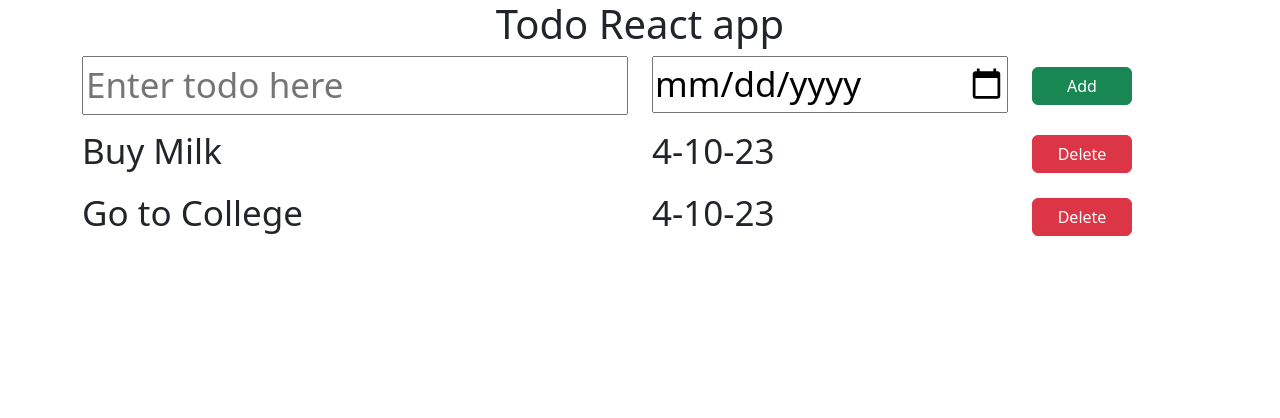
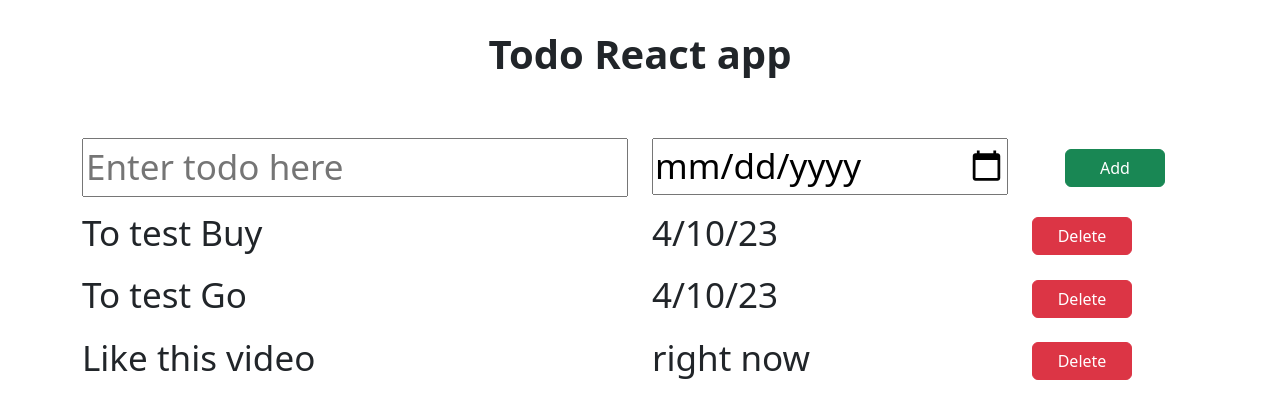
Before and after one commit to Daksh-Badhwar/TodoAppProject, a React (Vite) app: page / in a window 1280 px wide. Shown: the top 418 px of the page. Built offline with nearby package versions, Linux system fonts and the light colour scheme.

Commit message:
Map and css

```diff
--- a/src/App.css
+++ b/src/App.css
@@ -1,10 +1,4 @@
-h1{
-    font-weight: 800;
-    font-size: 40px;
-    margin: 30px;
-    margin-bottom: 60px;
 
-}
 input{
     width:100%;
 
@@ -13,9 +7,7 @@ input{
    font-weight: 400;
     font-size: 35px;
 }
-.items-container{
-    text-align: left;
-}
+
 .kg-row{
  margin: 10px 5px;
 }
--- a/src/App.jsx
+++ b/src/App.jsx
@@ -3,22 +3,39 @@ import "./App.css";
 
 import AppName from "./components/AppName";
 import AddTodo from "./components/AddTodo";
-import TodoItem1 from "./components/TodoItem1";
-import TodoItem2 from "./components/TodoItem2";
+import TodoItem from "./components/TodoItem";
+import TodoItems from "./components/TodoItems";
+
 function App() {
+ let name;
+ let dueDate;
+
+  const todoItems = [
+    {
+      name: "To test Buy",
+      dueDate: "4/10/23"
+    },
+    {
+      name: "To test Go",
+      dueDate: "4/10/23"
+    },
+     {
+      name: "Like this video",
+      dueDate: "right now"
+    }
+  ]
+
+
+
+
   return (
     <center className="todo-container">
       <AppName></AppName>
-
-      <div className="items-container">
-
-        <AddTodo></AddTodo>
-      <TodoItem1/>
-      <TodoItem2/>
-      </div>
+      <AddTodo></AddTodo>
+     <TodoItems todoItems={todoItems}></TodoItems>
 
     </center>
 
   )}
 
-export default App
+export default App;
--- a/src/components/AddTodo.jsx
+++ b/src/components/AddTodo.jsx
@@ -1,23 +1,24 @@
 import React from  "react";
 const AddTodo=()=>{
  return (
- <div class="container">
+ <div className="container">
 
-  <div class="row kg-row">
-    <div class="col-6">
+  <div className="row kg-row">
+    <div className="col-6">
       <input  type="text" placeholder="Enter todo here"/>
     </div>
-    <div class="col-4">
+    <div className="col-4">
        <input  type="date" />
     </div>
-      <div class="col-2">
-        <button type="button" class="btn btn-success kg-button">Add</button>
+      <div className="col-2">
+        <button type="button" className="btn btn-success kg-button">Add</button>
       </div>
   </div>
 </div>
 
 
 
+
  )
 }
 export default AddTodo;
--- a/src/components/AppName.jsx
+++ b/src/components/AppName.jsx
@@ -1,6 +1,8 @@
 import React from "react";
+import styles from "./AppName.module.css"
 const AppName=()=>{
-return <h1> Todo React app </h1>;
+return <h1 className={styles.todoHeading}> Todo React app </h1>;
+
 
 
 
--- /dev/null
+++ b/src/components/AppName.module.css
@@ -0,0 +1,7 @@
+.todoHeading{
+    font-weight: 800;
+    font-size: 40px;
+    margin: 30px;
+    margin-bottom: 60px;
+
+}
--- a/src/components/TodoItem1.jsx
+++ b/src/components/TodoItem.jsx
@@ -1,8 +1,7 @@
 import React from "react";
-const TodoItem1=()=>{
+const TodoItem=({todoName,todoDate})=>{
 
-let todoName = 'Buy Milk';
-let todoDate = '4-10-23';
+
 
 
 return (
@@ -25,4 +24,4 @@ return (
 
 
 }
-export default TodoItem1;
+export default TodoItem;
--- a/src/components/TodoItem2.jsx
+++ /dev/null
@@ -1,28 +0,0 @@
-import React from "react";
-const TodoItem2=()=>{
-
-let todoName = 'Go to College';
-let todoDate = '4-10-23';
-
-
-return (
-   <div class="container">
-  <div class="row kg-row">
-    <div class="col-6">
-    {todoName}
-    </div>
-    <div class="col-4">
-      {todoDate}
-    </div>
-      <div class="col-2">
-        <button type="button" class="btn btn-danger kg-button">Delete</button>
-      </div>
-
-</div>
-</div>
-
-)
-
-
-}
-export default TodoItem2;
--- /dev/null
+++ b/src/components/TodoItems.jsx
@@ -0,0 +1,18 @@
+//Todoitems // contains container of all items
+
+import TodoItem from "./TodoItem"
+import styles from  "./TodoItems.module.css"
+const TodoItems= ({todoItems})=>{
+
+    return (<div className={styles.itemsContainer}>
+        {todoItems.map((item)=>(
+
+        <TodoItem todoName ={item.name} todoDate ={item.dueDate} ></TodoItem>
+        ))}
+
+
+
+      </div>)
+
+};
+export default TodoItems
--- /dev/null
+++ b/src/components/TodoItems.module.css
@@ -0,0 +1,3 @@
+.itemsContainer{
+    text-align: left;
+}
```
